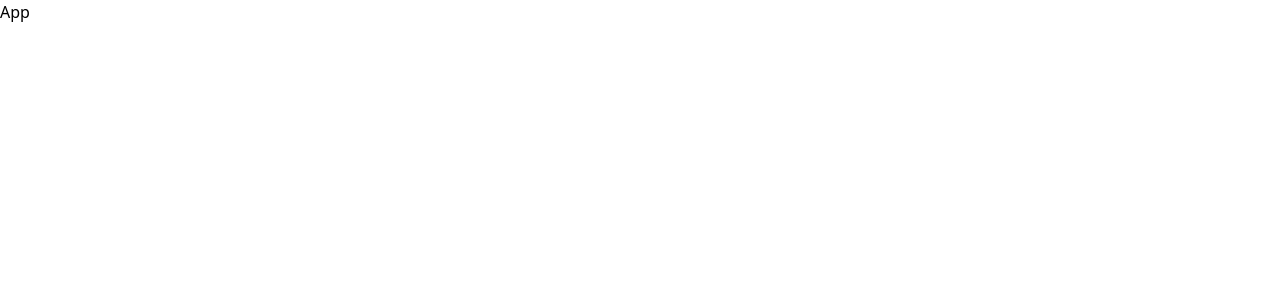
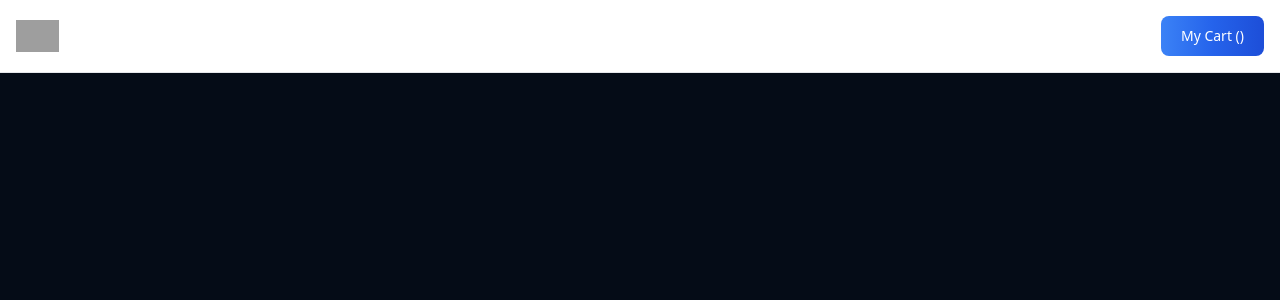
Before and after one commit to gauravsoni97/foodorderappmaxi, a React (Create React App) app: page / in a window 1280 px wide. Shown: the top 300 px of the page. Built offline with nearby package versions, Linux system fonts and the light colour scheme; grey boxes are pictures that could not be loaded.

Commit message:
Header Done

```diff
--- a/src/App.js
+++ b/src/App.js
@@ -1,8 +1,9 @@
 import React from 'react'
+import Header from './Components/Layout/Header/Header'
 
 const App = () => {
   return (
-    <div>App</div>
+    <div><Header/></div>
   )
 }
 
--- /dev/null
+++ b/src/Components/Layout/Header/Header.jsx
@@ -0,0 +1,31 @@
+import React from "react";
+import BlueButton from "../../UI/BlueButton"
+
+const Header = () => {
+
+  return (
+    <div>
+      <nav class="bg-white dark:bg-gray-900 fixed w-full z-20 top-0 left-0 border-b border-gray-200 dark:border-gray-600">
+        <div class="max-w-screen-xl flex flex-wrap items-center justify-between mx-auto p-4">
+          <a href="https://flowbite.com/" class="flex items-center">
+            <img
+              src="https://flowbite.com/docs/images/logo.svg"
+              class="h-8 mr-3"
+              alt="Flowbite Logo"
+            />
+            <span class="self-center text-2xl font-semibold whitespace-nowrap dark:text-white">
+              Food Order App
+            </span>
+          </a>
+          <div class="flex md:order-2">
+           <BlueButton>
+            My Cart ()
+           </BlueButton>
+          </div>
+        </div>
+      </nav>
+    </div>
+  );
+};
+
+export default Header;
--- /dev/null
+++ b/src/Components/UI/BlueButton.jsx
@@ -0,0 +1,14 @@
+import React from "react";
+
+const BlueButton = ({ children }) => {
+  return (
+    <button
+      type="button"
+      class="text-white bg-gradient-to-r from-blue-500 via-blue-600 to-blue-700 hover:bg-gradient-to-br focus:ring-4 focus:outline-none focus:ring-blue-300 dark:focus:ring-blue-800 font-medium rounded-lg text-sm px-5 py-2.5 text-center"
+    >
+      {children}
+    </button>
+  );
+};
+
+export default BlueButton;
--- a/src/index.css
+++ b/src/index.css
@@ -1,3 +1,10 @@
 @tailwind base;
 @tailwind components;
 @tailwind utilities;
+
+
+
+body{
+    background-color: #050c17;
+    color: white;
+}
```
